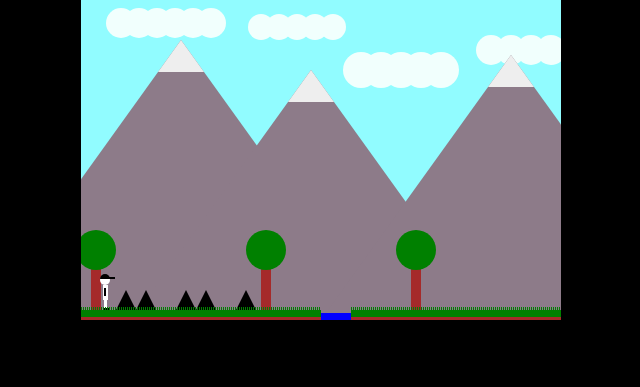
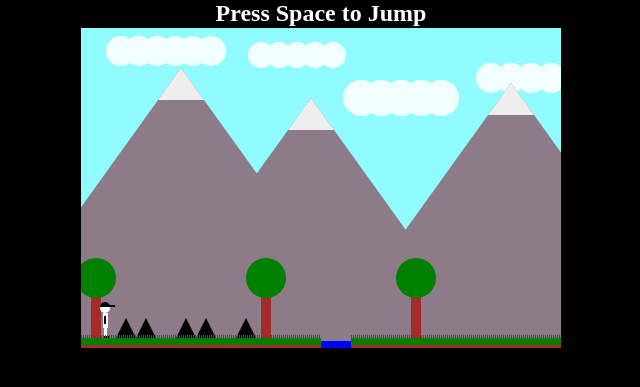
Before and after one commit to M-Nasuk/Games, a PHP site: page / in a window 1280 px wide. Shown: the top 387 px of the page, without its empty margins (319-959 px from the left). Run offline with PHP 8.4, Linux system fonts and the light colour scheme.

Commit message:
Add instructions.

```diff
--- a/JS/Jump/css/style.css
+++ b/JS/Jump/css/style.css
@@ -7,6 +7,9 @@
 body {
   color: #FFF;
   background: #000;
+}
+h2 {
+  text-align: center;
 }
 
 #canvas_1 {
--- a/JS/Jump/index.html
+++ b/JS/Jump/index.html
@@ -10,7 +10,7 @@
   </head>
   <body>
     <header>
-
+      <h2>Press Space to Jump</h2>
     </header>
     <main>
       <canvas id="canvas_1" width="480" height="320"></canvas>
```
